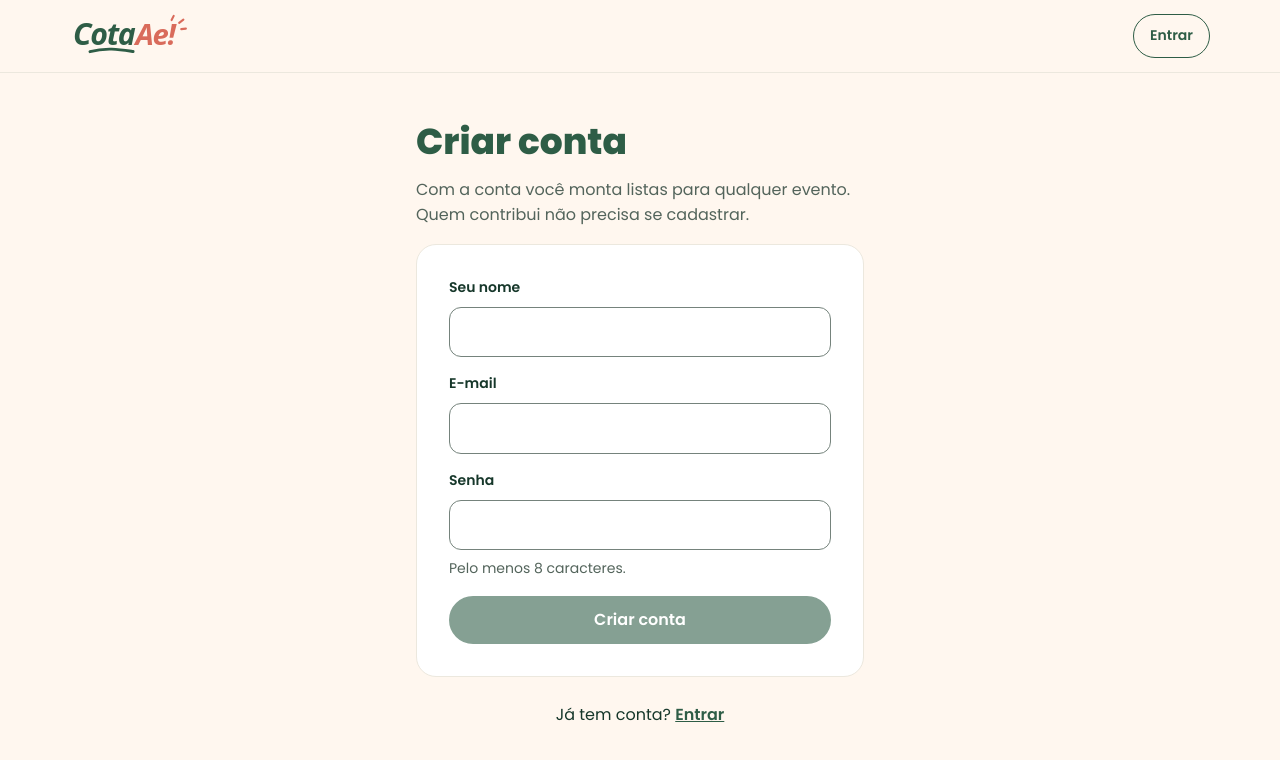
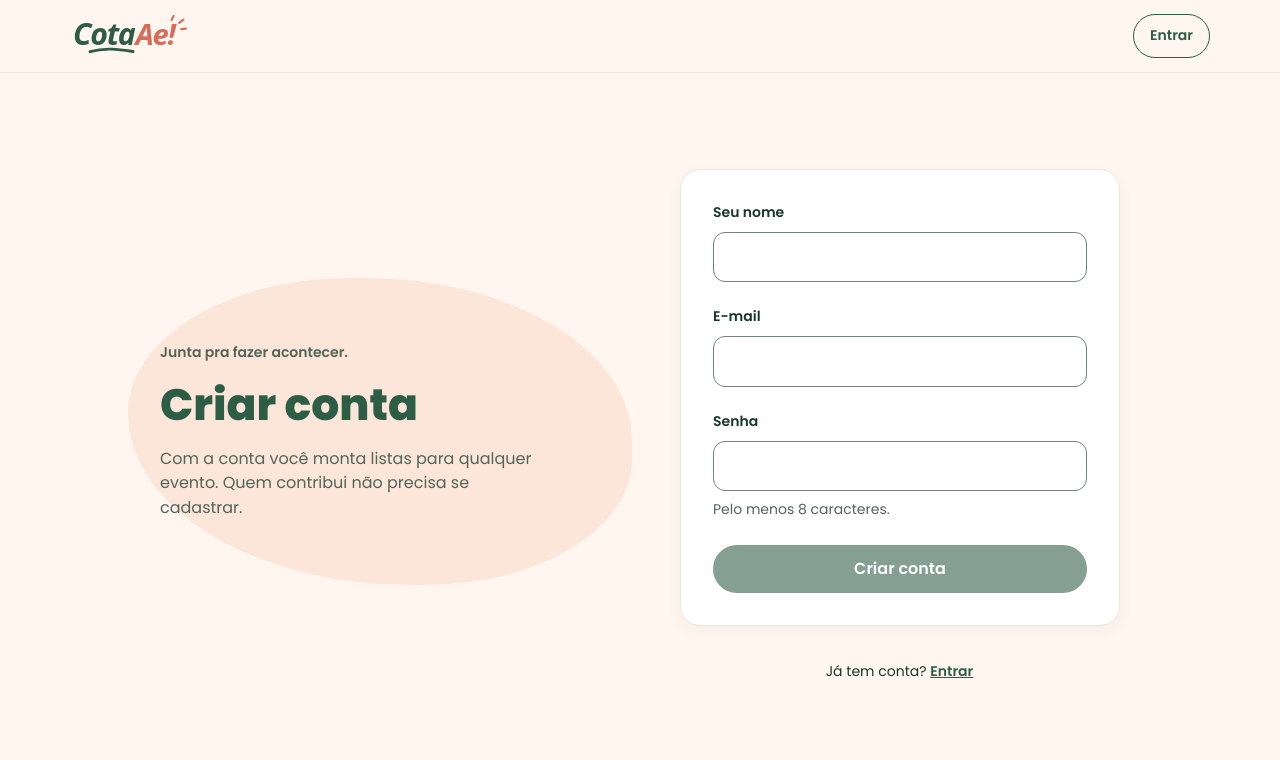
Before and after one commit to mpdrao/cotai, an Angular app in the folder frontend/: page /register in a window 1280 px wide. Shown: the top 760 px of the page. Built offline with nearby package versions, Linux system fonts and the light colour scheme.

Commit message:
feat: composicao das telas de entrar e criar conta

```diff
--- /dev/null
+++ b/frontend/src/app/features/auth/auth.component.scss
@@ -0,0 +1,13 @@
+.auth { display: grid; gap: 2rem; max-width: 30rem; margin: 1rem auto; }
+.intro { display: grid; align-content: center; gap: 1rem; }
+.cotai-lead { margin: 0; max-width: 38ch; }
+.auth-content { min-width: 0; }
+.form { display: grid; gap: 1.5rem; }
+.switch { margin: 1.5rem 0 0; text-align: center; font-size: .875rem; }
+.switch a { display: inline-flex; align-items: center; min-width: var(--cotai-tap-target); min-height: var(--cotai-tap-target); font-weight: 600; }
+@media (min-width: 64rem) {
+  .auth { max-width: 60rem; grid-template-columns: minmax(0, 1fr) minmax(0, 1fr); gap: 5rem; margin-block: 3rem; align-items: center; }
+  .intro { position: relative; isolation: isolate; padding-block: 3rem; }
+  .intro::before { content: ''; position: absolute; z-index: -1; inset: -1rem -2rem; border-radius: 44% 53% 41% 56%; background: var(--cotai-surface-peach); }
+  .cotai-page-title { font-size: 2.75rem; }
+}
--- a/frontend/src/app/features/auth/login.component.ts
+++ b/frontend/src/app/features/auth/login.component.ts
@@ -10,9 +10,13 @@ import { CotaiButtonComponent, CotaiCardComponent } from '../../shared/cotai-ui'
   imports: [FormsModule, RouterLink, CotaiButtonComponent, CotaiCardComponent],
   template: `
     <div class="auth">
+      <header class="intro">
+        <p class="cotai-eyebrow">Junta pra fazer acontecer.</p>
         <h1 class="cotai-page-title">Entrar</h1>
         <p class="cotai-lead">Acesse suas listas para editar itens, compartilhar o link e acompanhar as cotas.</p>
-      <cotai-card>
+      </header>
+      <div class="auth-content">
+        <cotai-card elevation="soft">
           <form class="form" (ngSubmit)="submit()" #form="ngForm">
             <label class="cotai-field">
               <span class="cotai-label">E-mail</span>
@@ -32,14 +36,9 @@ import { CotaiButtonComponent, CotaiCardComponent } from '../../shared/cotai-ui'
         </cotai-card>
         <p class="switch">Ainda não tem conta? <a routerLink="/register" [queryParams]="{ redirect: redirect }">Criar conta</a></p>
       </div>
+    </div>
   `,
-  styles: `
-    .auth { display: grid; gap: 1rem; max-width: 28rem; margin-inline: auto; }
-    .cotai-lead { margin: 0; }
-    .form { display: grid; gap: 1rem; }
-    .switch { margin: 0; text-align: center; }
-    .switch a { display: inline-flex; align-items: center; min-height: var(--cotai-tap-target); font-weight: 600; }
-  `,
+  styleUrl: './auth.component.scss',
 })
 export class LoginComponent {
   private readonly auth = inject(AuthService);
--- a/frontend/src/app/features/auth/register.component.ts
+++ b/frontend/src/app/features/auth/register.component.ts
@@ -10,9 +10,13 @@ import { CotaiButtonComponent, CotaiCardComponent } from '../../shared/cotai-ui'
   imports: [FormsModule, RouterLink, CotaiButtonComponent, CotaiCardComponent],
   template: `
     <div class="auth">
+      <header class="intro">
+        <p class="cotai-eyebrow">Junta pra fazer acontecer.</p>
         <h1 class="cotai-page-title">Criar conta</h1>
         <p class="cotai-lead">Com a conta você monta listas para qualquer evento. Quem contribui não precisa se cadastrar.</p>
-      <cotai-card>
+      </header>
+      <div class="auth-content">
+        <cotai-card elevation="soft">
           <form class="form" (ngSubmit)="submit()" #form="ngForm">
             <label class="cotai-field">
               <span class="cotai-label">Seu nome</span>
@@ -41,14 +45,9 @@ import { CotaiButtonComponent, CotaiCardComponent } from '../../shared/cotai-ui'
         </cotai-card>
         <p class="switch">Já tem conta? <a routerLink="/login" [queryParams]="{ redirect: redirect }">Entrar</a></p>
       </div>
+    </div>
   `,
-  styles: `
-    .auth { display: grid; gap: 1rem; max-width: 28rem; margin-inline: auto; }
-    .cotai-lead { margin: 0; }
-    .form { display: grid; gap: 1rem; }
-    .switch { margin: 0; text-align: center; }
-    .switch a { display: inline-flex; align-items: center; min-height: var(--cotai-tap-target); font-weight: 600; }
-  `,
+  styleUrl: './auth.component.scss',
 })
 export class RegisterComponent {
   private readonly auth = inject(AuthService);
```
Lines whose indentation alone changed are shown as unchanged.
